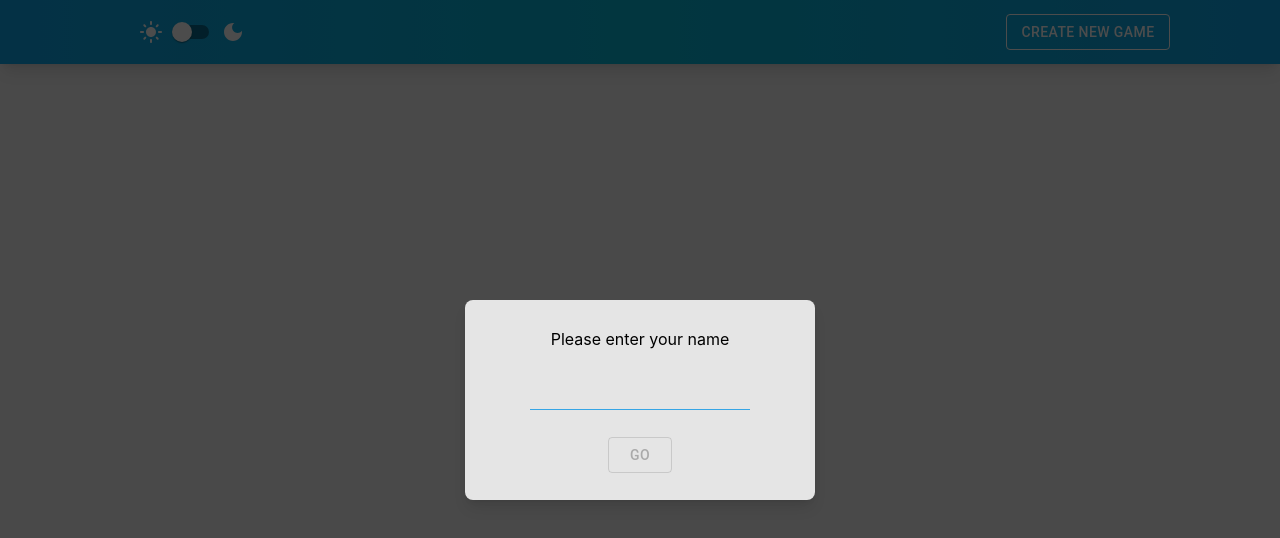
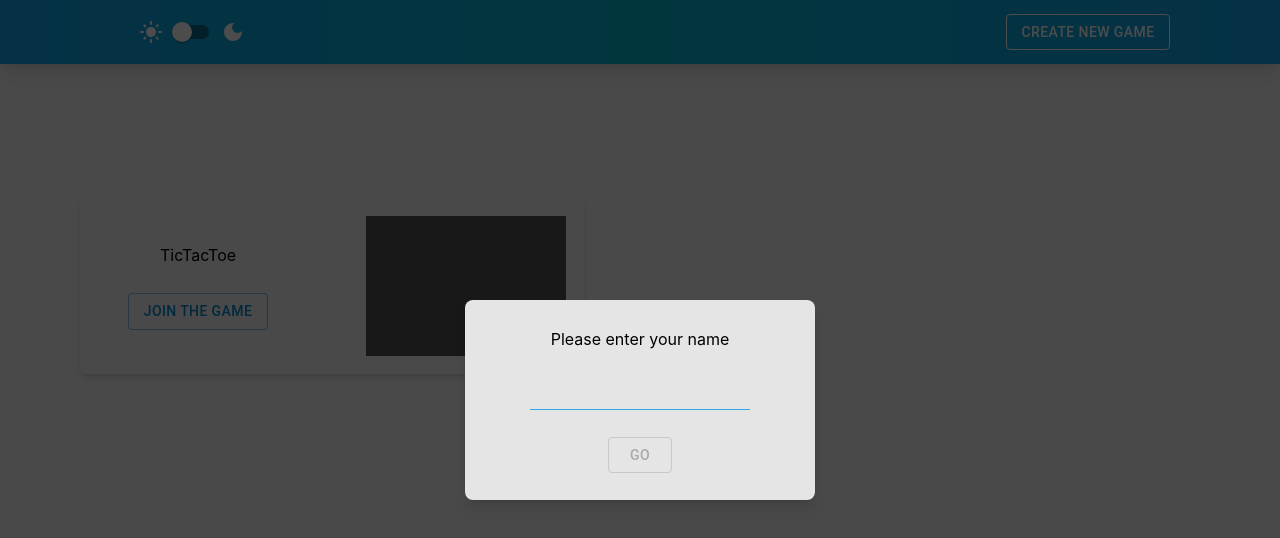
Before and after one commit to oOFaYOo/easy_games_for_two, a React (Create React App) app: page /games in a window 1280 px wide. Shown: the top 538 px of the page. Built offline with nearby package versions, Linux system fonts and the light colour scheme.

Commit message:
start creating game table

```diff
--- /dev/null
+++ b/src/components/Tile/index.tsx
@@ -0,0 +1,33 @@
+import React from "react";
+import {useSelector} from "react-redux";
+import {RootState} from "../../store";
+import {Button} from "@mui/material";
+import {ITile} from "./type";
+import {Link} from "react-router-dom";
+
+const Tile = ({id, game}: ITile) => {
+    const {theme} = useSelector((state: RootState) => state.Task7Store);
+
+    return (
+        <div className={`${theme === 'dark'
+            ? 'hover:border-cyan-500 text-white shadow-black'
+            : 'hover:border-sky-500'}
+             border-2 border-transparent shadow-md rounded-md min-w-[455px] w-[45%] h-44 p-4 flex justify-between`}>
+            <div className={'flex flex-col justify-evenly items-center'}>
+                <h3 title={game} className={'w-[200px] text-center whitespace-nowrap overflow-hidden text-ellipsis'}>
+                    {game}
+                </h3>
+                <Link to={`/games/${id}`}>
+                    <Button
+                        color={theme === 'dark' ? 'inherit' : 'info'}
+                        variant="outlined">join the game</Button>
+                </Link>
+            </div>
+            <div className={'bg-neutral-600 h-full min-w-[200px]'}>
+
+            </div>
+        </div>
+    )
+}
+
+export default Tile;
--- /dev/null
+++ b/src/components/Tile/type.ts
@@ -0,0 +1,4 @@
+export interface ITile {
+    id: string;
+    game: 'TicTacToe' | 'RockPaperScissors';
+}
--- a/src/index.css
+++ b/src/index.css
@@ -19,6 +19,21 @@ code {
     monospace;
 }
 
+.styled_scrollbar::-webkit-scrollbar {
+  width: 10px;
+}
+
+.styled_scrollbar::-webkit-scrollbar-track {
+  border-radius: 20px;
+  background-color: rgba(173, 173, 173, 0.2);
+}
+
+.styled_scrollbar::-webkit-scrollbar-thumb {
+  background-color: rgba(173, 173, 173, 0.3);
+  border-radius: 20px;
+}
+
+
 .MuiSelect-icon, .MuiInputBase-root, .MuiFormLabel-root {
   color:inherit !important;
 }
--- a/src/pages/Games/Game/index.tsx
+++ b/src/pages/Games/Game/index.tsx
@@ -1,8 +1,12 @@
 import React from "react";
+// import TicTacToe from "../../../TicTacToe";
+import RockPaperScissors from "../../../components/RockPaperScissors";
 
 const Game = () => {
     return (
-        <></>
+        <div className={'bg-amber-300 relative w-full flex grow justify-center items-center'}>
+            {/*<TicTacToe />*/}
+        </div>
     )
 }
 
--- a/src/pages/Games/index.tsx
+++ b/src/pages/Games/index.tsx
@@ -1,15 +1,23 @@
 import React from "react";
-import TicTacToe from "../../TicTacToe";
-import RockPaperScissors from "../../RockPaperScissors";
+import {CircularProgress} from "@mui/material";
+import Tile from "../../components/Tile";
 
 const Games = () => {
+
     return (
-        <>
-            {/*<TicTacToe />*/}
-            {/*<RockPaperScissors />*/}
-
-
-        </>
+        <div className={'w-full flex flex-col grow justify-center items-center'}>
+            {/*{*/}
+            {/*    data*/}
+            {/*        ?*/}
+                    <div
+                        className={'w-[90%] p-4 h-[500px] styled_scrollbar overflow-y-auto relative flex flex-wrap gap-4 justify-between'}>
+                        {/*{data.map((item, i) => */}
+                            <Tile id={'123'} game={'TicTacToe'}/>
+                        {/*)}*/}
+                    </div>
+            {/*        : <CircularProgress/>*/}
+            {/*}*/}
+        </div>
     )
 }
 
```
Also changed, not shown: src/components/RockPaperScissors/index.tsx (renamed from src/RockPaperScissors/index.tsx).
